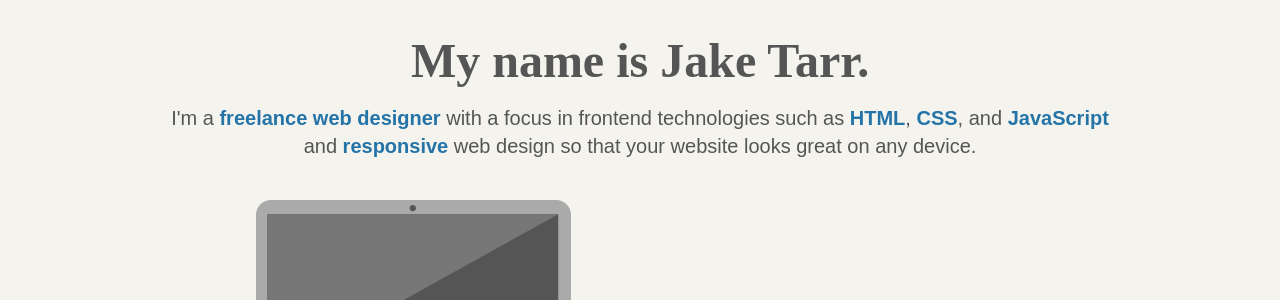
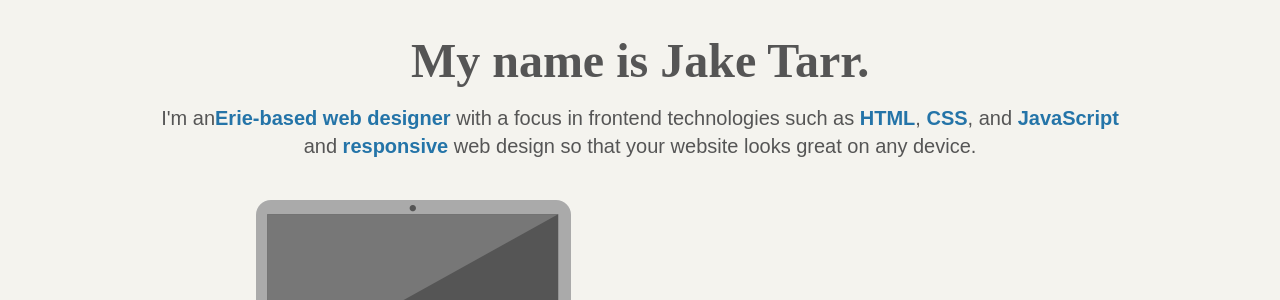
Before and after one commit to jacobtarr/jacobtarr.github.io, a Jekyll site: the page built from index.html, in a window 1280 px wide. Shown: the part 253-553 px from the top of the page. Built offline with Jekyll 4.4.1, drawn with Linux system fonts in a browser that asks for light colours; nearby versions of some CDN libraries.

Commit message:
Updated callout

```diff
--- a/_includes/home/home-callout.html
+++ b/_includes/home/home-callout.html
@@ -1,6 +1,6 @@
 <section class="home-callout">
 	<h1 class="wow rubberBand">My name is Jake Tarr.</h1>
-	<p>I'm a <span>freelance web designer</span> with a focus in frontend technologies such as <span>HTML</span>, <span>CSS</span>, and <span>JavaScript</span> and <span>responsive</span> web design so that your website looks great on any device.</p>
+	<p>I'm an<span>Erie-based web designer</span> with a focus in frontend technologies such as <span>HTML</span>, <span>CSS</span>, and <span>JavaScript</span> and <span>responsive</span> web design so that your website looks great on any device.</p>
 	<figure>
 		<img class="wow rollIn" src="img/home/responsive-set.png" alt="Responsive Design">
 	</figure>
```
